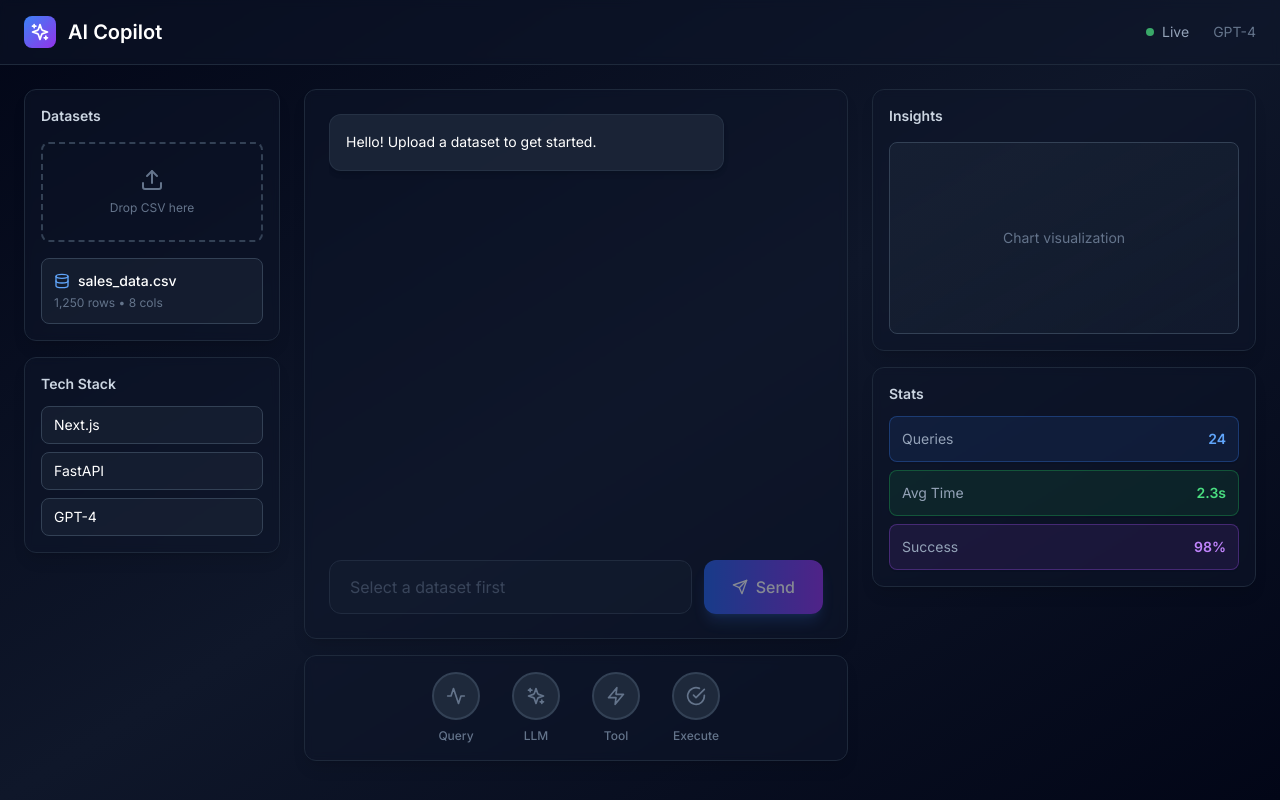
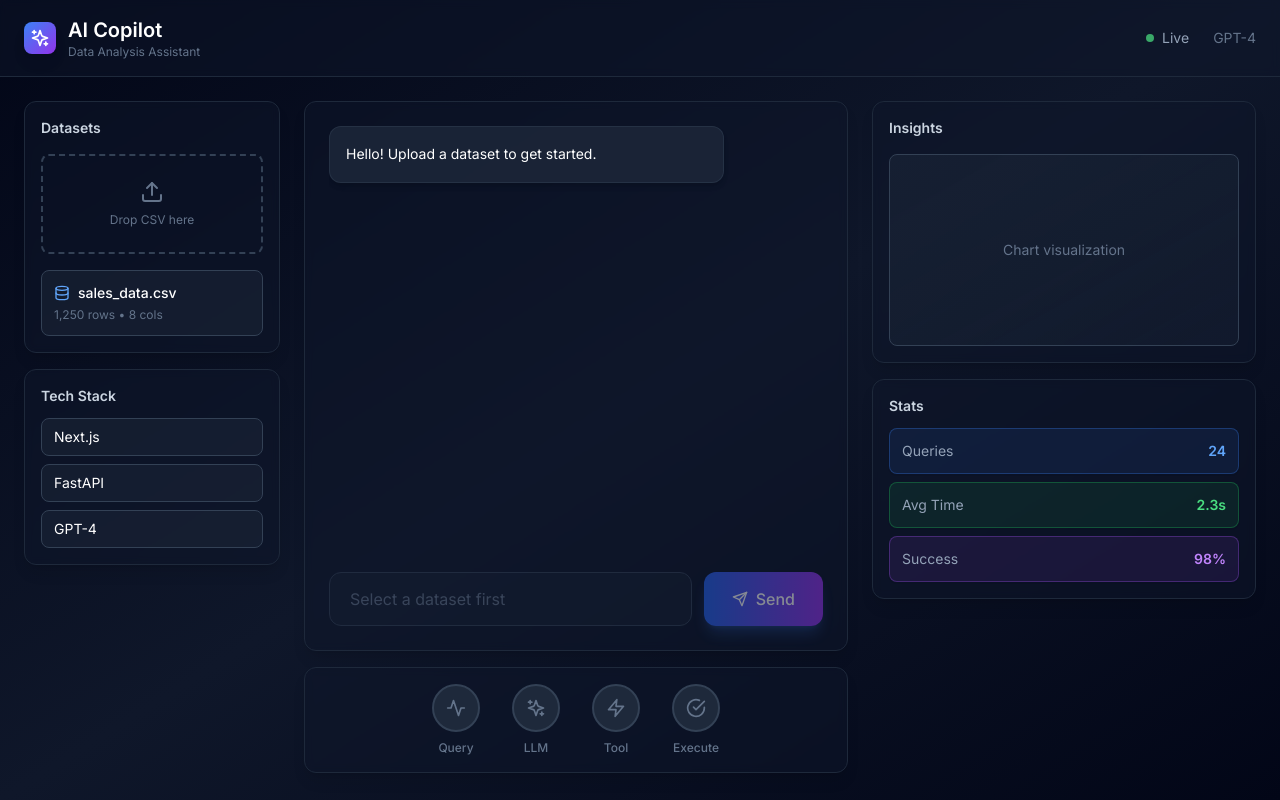
Before and after one commit to Prajwal0422/AI-Copilot-for-Data-Analysis, a Next.js app in the folder frontend/: page / in a window 1280 px wide. Built offline with nearby package versions, Linux system fonts and the light colour scheme.

Commit message:
feat: add subtitle to navigation for better branding

```diff
--- a/frontend/app/page.tsx
+++ b/frontend/app/page.tsx
@@ -56,10 +56,13 @@ export default function Home() {
       >
         <div className="max-w-7xl mx-auto px-6 py-4 flex items-center justify-between">
           <div className="flex items-center gap-3">
-            <div className="w-8 h-8 rounded-lg bg-gradient-to-br from-blue-500 to-purple-600 flex items-center justify-center">
+            <div className="w-8 h-8 rounded-lg bg-gradient-to-br from-blue-500 to-purple-600 flex items-center justify-center shadow-lg">
               <Sparkles className="w-5 h-5 text-white" />
             </div>
-            <span className="text-xl font-semibold">AI Copilot</span>
+            <div>
+              <span className="text-xl font-semibold">AI Copilot</span>
+              <p className="text-xs text-slate-500">Data Analysis Assistant</p>
+            </div>
           </div>
           <div className="flex items-center gap-6">
             <div className="flex items-center gap-2">
```
